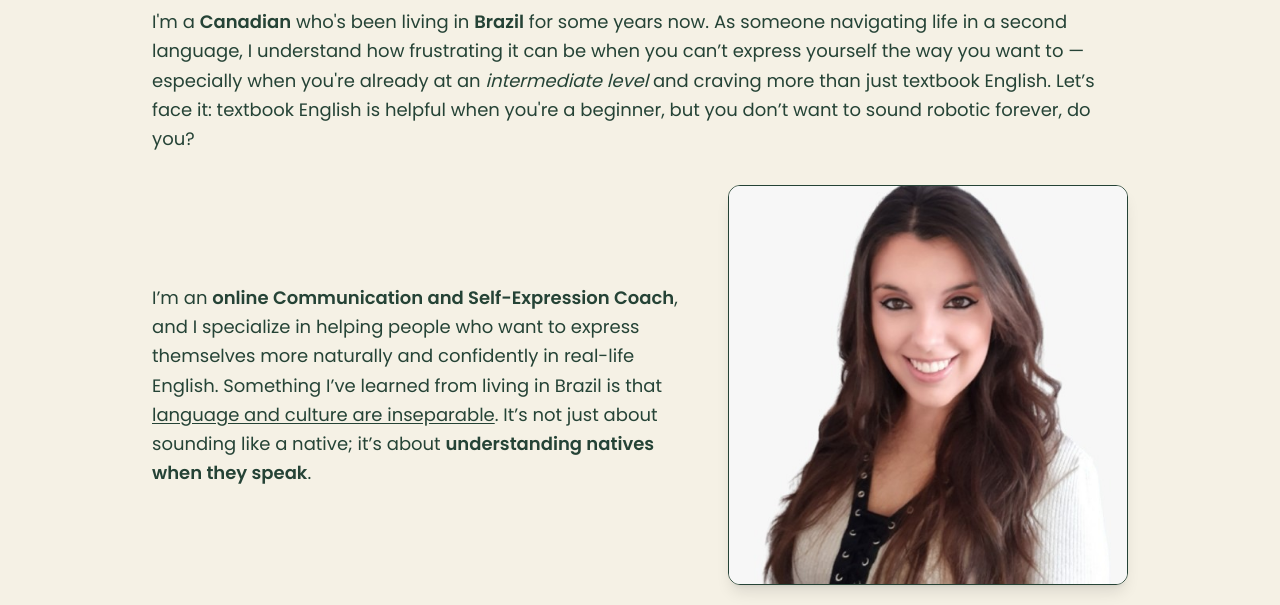
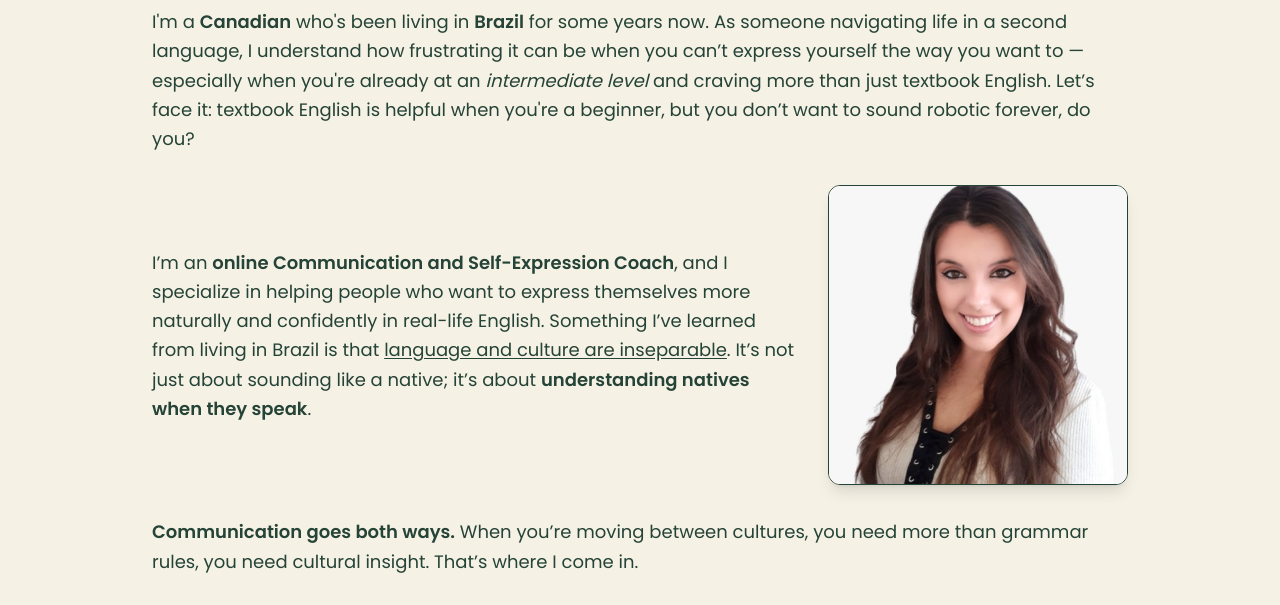
Before and after one commit to lucasstonehc/ManifestingMilestones, a plain HTML site: page index.html in a window 1280 px wide. Shown: the part 345-950 px from the top of the page. Drawn offline with nearby package versions, Linux system fonts and the light colour scheme.

Commit message:
Update index.html

```diff
--- a/index.html
+++ b/index.html
@@ -78,7 +78,7 @@
       </div>
 
       <!-- Image -->
-      <div class="w-full max-w-[400px] flex-shrink-0">
+      <div class="w-full max-w-[300px] flex-shrink-0">
         <img
           src="nicole.jpeg"
           alt="Nicole's photo"
```
